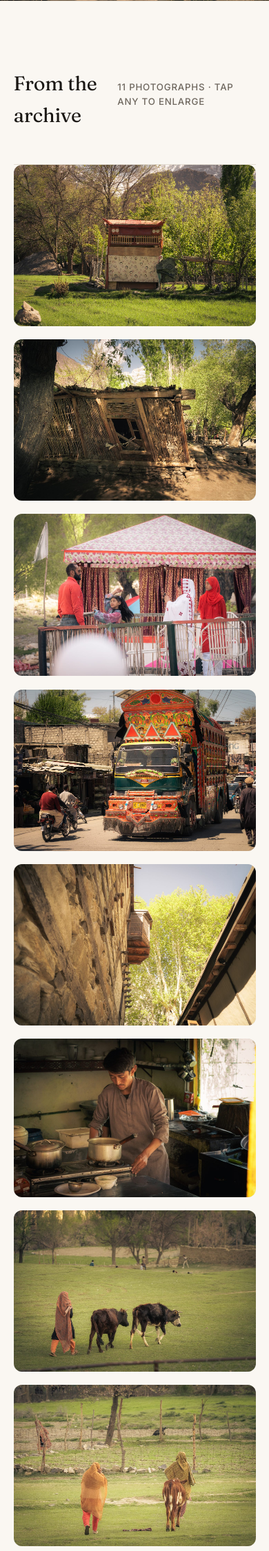
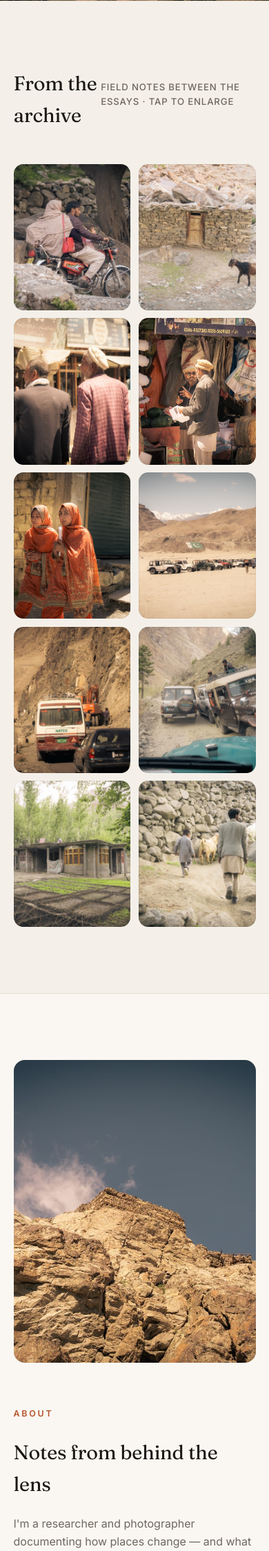
Before and after one commit to mamamiya2114/field-notes-website, a Flask app: page / in a window 390 px wide. Shown: the part 1557-3806 px from the top of the page at 69% size. Run offline with Flask 3, Linux system fonts and the light colour scheme; data comes from the database, SQL or seed files in the repository; data that the repository does not hold is empty.

Commit message:
Redesign 'From the archive' gallery: calmer grid, fresh curated photos
The old masonry (variable-height columns, 17 photos, tight gaps) read as
cluttered. Replaced with a uniform 4/5-aspect-ratio CSS grid (2 cols on
mobile) at 12 photos with generous gaps — an orderly gallery wall instead
of a jagged pile.

Curated all 12 images fresh from 'project buit web/photo essay/' (the
full 106-shot archive the owner placed there), picking frames not used
anywhere else on the site (no overlap with essay plates/hero/cards) for
genuine variety: portraits, market life, jeep convoys, a suspension
bridge, pastoral scenes, village architecture.

Co-Authored-By: Claude Opus 4.8 <noreply@anthropic.com>

```diff
--- a/templates/landing.html
+++ b/templates/landing.html
@@ -96,11 +96,12 @@
   .pano img{width:100%;height:auto;max-height:64vh;object-fit:cover}
   .pano figcaption{position:absolute;bottom:1rem;left:1.2rem;font-size:.72rem;letter-spacing:.06em;color:#fff;
       background:rgba(20,16,12,.55);padding:.35rem .8rem;border-radius:999px;backdrop-filter:blur(4px)}
-  .gallery{columns:3;column-gap:1.2rem;border-top:1px solid var(--line);padding-top:0}
-  .gallery-wrap{border-top:1px solid var(--line)}
-  .gitem{break-inside:avoid;margin-bottom:1.2rem;border-radius:12px;overflow:hidden;cursor:zoom-in;position:relative}
-  .gitem img{height:auto;transition:transform .5s ease}
-  .gitem:hover img{transform:scale(1.04)}
+  .gallery{display:grid;grid-template-columns:repeat(4,1fr);gap:1.6rem}
+  .gallery-wrap{border-top:1px solid var(--line);background:#f4f0e9}
+  .gitem{border-radius:14px;overflow:hidden;cursor:zoom-in;position:relative;aspect-ratio:4/5;background:#e3ddd2}
+  .gitem img{width:100%;height:100%;object-fit:cover;transition:transform .6s ease}
+  .gitem:hover img{transform:scale(1.06)}
+  .gitem::after{content:"";position:absolute;inset:0;box-shadow:inset 0 0 0 1px rgba(26,23,20,.06);border-radius:inherit;pointer-events:none}
   .lightbox{position:fixed;inset:0;z-index:100;background:rgba(15,12,9,.94);display:none;align-items:center;justify-content:center;flex-direction:column;gap:1rem}
   .lightbox.open{display:flex}
   .lightbox img{max-width:92vw;max-height:84vh;width:auto;height:auto;border-radius:8px;object-fit:contain;background:transparent}
@@ -136,7 +137,7 @@
     .featured{grid-template-columns:1fr;gap:0}
     .featured .ftext{padding:2.5rem}
     .about{grid-template-columns:1fr}
-    .gallery{columns:2}
+    .gallery{grid-template-columns:repeat(2,1fr);gap:1rem}
     .nav-toggle{display:flex}
     nav ul{position:fixed;top:60px;left:0;right:0;flex-direction:column;align-items:flex-start;gap:0;
         background:var(--paper);border-bottom:1px solid var(--line);padding:.5rem 5vw 1rem;
@@ -147,7 +148,7 @@
     nav ul a{display:block;width:100%;padding:.95rem 0;font-size:.95rem;border-bottom:1px solid var(--line)}
     nav ul li:last-child a{border-bottom:none}
   }
-  @media(max-width:560px){.grid{grid-template-columns:1fr}.gallery{columns:1}}
+  @media(max-width:560px){.grid{grid-template-columns:1fr}.gallery{grid-template-columns:repeat(2,1fr);gap:.7rem}}
 </style>
 </head>
 <body {% if confirm_bar %}class="has-confirm"{% endif %}>
@@ -226,11 +227,11 @@
 </figure>
 
 <div class="gallery-wrap" id="gallery">
-  <section style="padding-bottom:6rem">
-    <div class="sec-head reveal"><h2>From the archive</h2><span class="sec-note">{{ gallery|length }} photographs · tap any to enlarge</span></div>
+  <section>
+    <div class="sec-head reveal"><h2>From the archive</h2><span class="sec-note">Field notes between the essays · tap to enlarge</span></div>
     <div class="gallery">
       {% for g in gallery %}
-      <figure class="gitem reveal"><img src="/static/images/{{ g }}" alt="Archive photograph" loading="lazy"></figure>
+      <figure class="gitem reveal"><img src="/static/images/{{ g }}" alt="Photograph from the field archive" loading="lazy"></figure>
       {% endfor %}
     </div>
   </section>
```
Also changed, not shown: static/images/g01.jpg, static/images/g02.jpg, static/images/g03.jpg, static/images/g04.jpg, static/images/g05.jpg, static/images/g06.jpg, static/images/g07.jpg, static/images/g08.jpg, static/images/g09.jpg, static/images/g10.jpg, static/images/g13.jpg (deleted), 6 other files.
